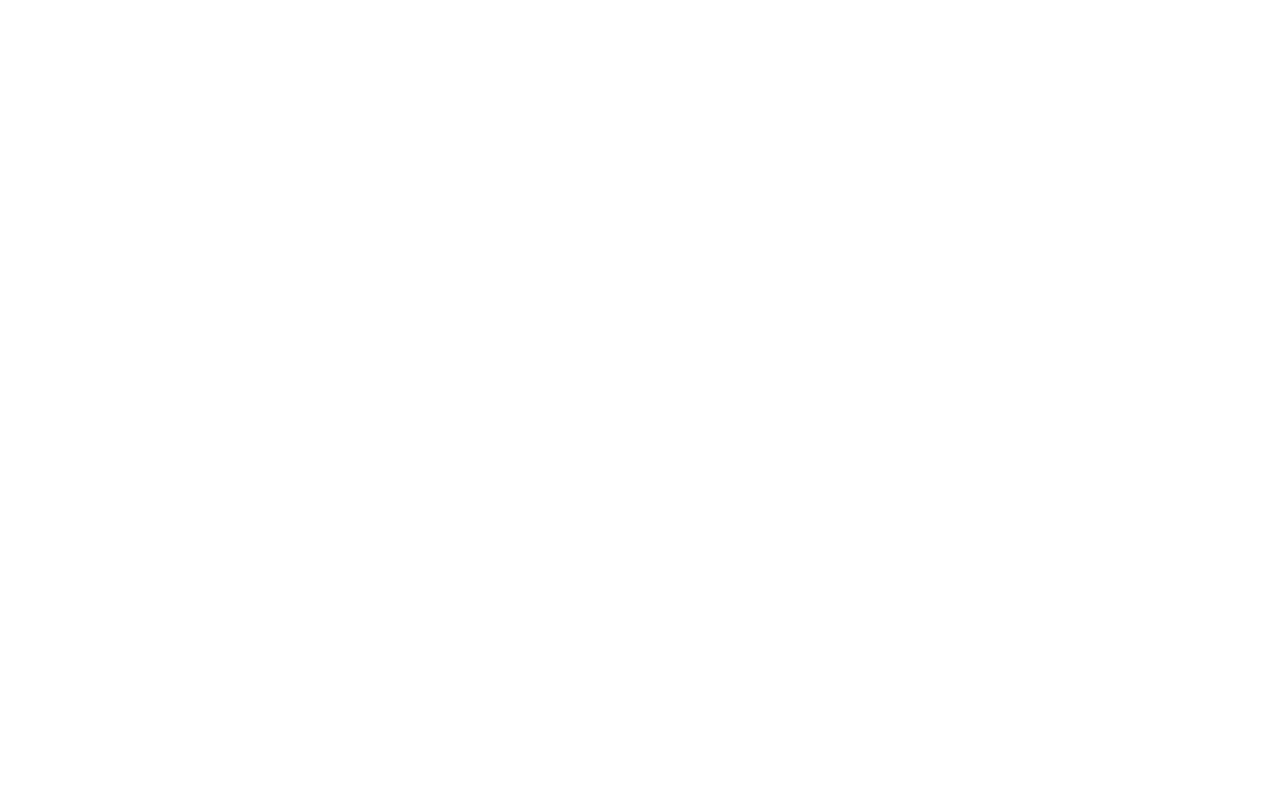
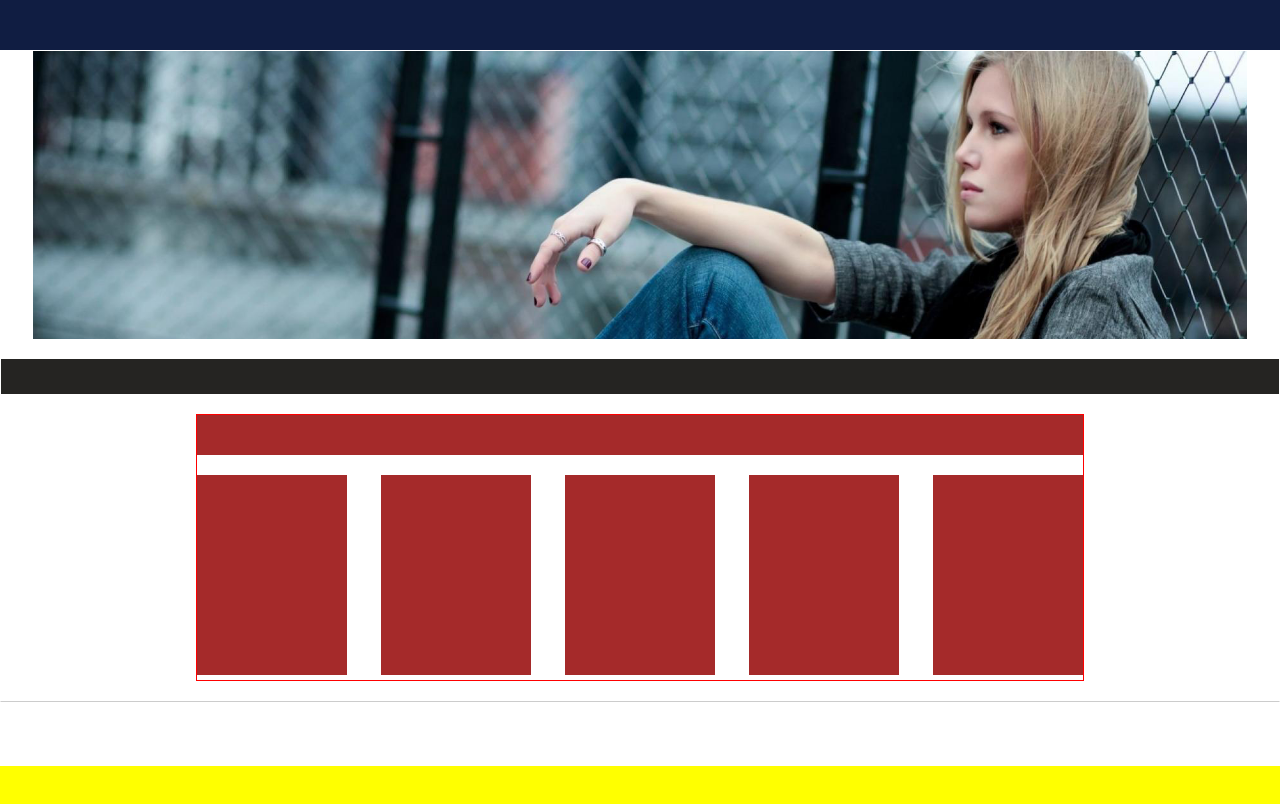
Before and after one commit to DeveloperGilbertoSilva/sistemainformatica_estatico, a plain HTML site: page index.html in a window 1280 px wide. Drawn offline with nearby package versions, Linux system fonts and the light colour scheme; files that its build step writes are made by us from their sources.

Commit message:
Mapeamento de conteúdo e adição de arquivos testes

```diff
--- a/css/style.css
+++ b/css/style.css
@@ -1,9 +1,107 @@
 /*===========RESET===========*/
 *{margin: 0; padding: 0;}
 html,body{height: 100%;}
+.position{position: relative;}
+
 
 /*===========HEADER===========*/
+.header{
+	height: auto;
+	background: white;
+}
 
+.logo{
+	float: left;
+	width: 250px;
+	height: auto;
+	padding: 10px;
+	border-radius: 0px 100px 0px 0px;
+	background: white;
+}
+
+.container_menu{
+	width: 100%;
+	height: 50px;
+	background: #101d42;
+}
 /*===========SECTION===========*/
+.section{
+	height: auto;
+	border: 1px solid;
+	border-color: transparent transparent #ccc transparent;
+}
+
+.container_slider{display: none;}
+.container_slider img{
+	width: 100%;
+	height: auto;
+}
+
+.contate-nos{
+	width: 100%;
+	height: 35px;
+	background: #252422;
+}
+
+.container_servico{
+	min-width: 200px;
+	max-width: 750px;
+	height: auto;
+	margin: 20px auto 20px auto;
+	border: 1px solid red;
+}
+
+.title_servico{
+	width: 100%;
+	height: 40px;
+	margin-bottom: 20px;
+	background: brown;
+}
+
+.servico{
+	display: block;
+	width: 200px;
+	height: 200px;
+	margin: auto auto 10px auto;
+	background: brown;
+}
 
 /*===========FOOTER===========*/
+.footer{
+	height: 200px;
+	margin-top: 5%;
+	background: yellow;
+}
+
+/*===========BREACKPOINTS===========*/
+@media screen and (min-width: 768px){
+	.container_slider{
+		display: block;
+		width: 95%;
+		min-height: 0px;
+		max-height: 400px;
+		margin: 0px auto 20px auto;
+		background: #ccc;
+	}
+
+}
+
+@media screen and (min-width: 996px){
+	.container_servico{
+		max-width: 888px;
+	}
+	.servico{
+		display: inline-block;
+		width: 150px;
+		margin: auto 30px 0px auto;
+	}
+	.servico:nth-child(6){margin-right: 0px;}
+}
+@media screen and (min-width: 996px) and (min-height: 1024px){
+	.servico{
+		display: block;
+		width: 250px;
+		margin: auto auto 10px auto;
+	}
+	.servico:nth-child(6){margin-right: auto;}
+}
--- a/index.html
+++ b/index.html
@@ -21,9 +21,29 @@
 
 	<div class="container-fluid">
 		<div class="row">
-			<header class="header col-xs-12"></header>
+			<header class="header col-xs-12 position">
+				<div class="row">
 
-			<section class="section col-xs-12"></section>
+					<div class="container_menu"></div>
+				</div>
+			</header>
+
+			<section class="section col-xs-12">
+				<div class="row">
+					<div class="container_slider">
+						<img src="img/slider.jpg">
+					</div>
+					<div class="contate-nos"></div>
+					<div class="container_servico">
+						<div class="title_servico"></div>
+						<div class="servico"></div>
+						<div class="servico"></div>
+						<div class="servico"></div>
+						<div class="servico"></div>
+						<div class="servico"></div>
+					</div>
+				</div>
+			</section>
 
 			<footer class="footer col-xs-12"></footer>
 		</div>
```
Also changed, not shown: img/logo.png (added), img/slider.jpg (added).
